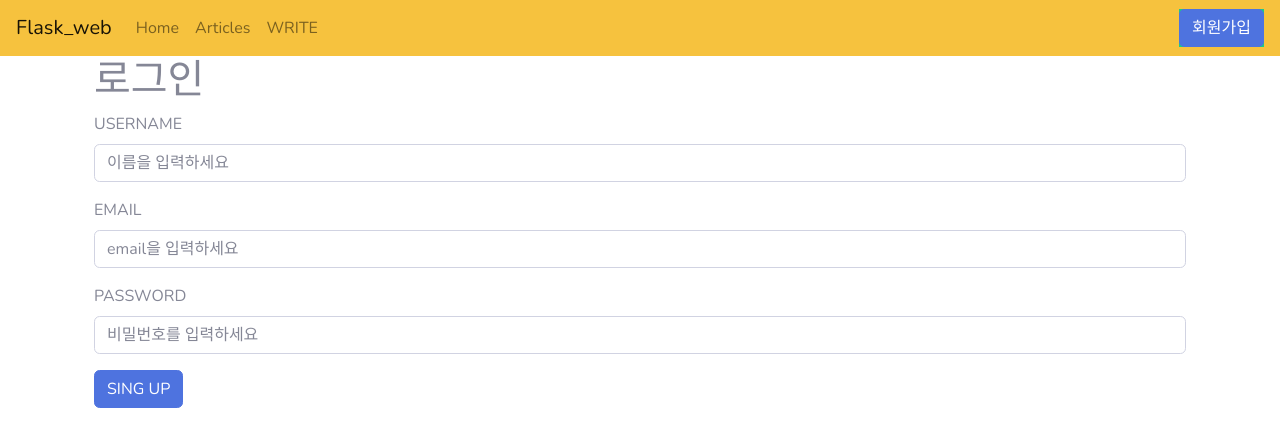
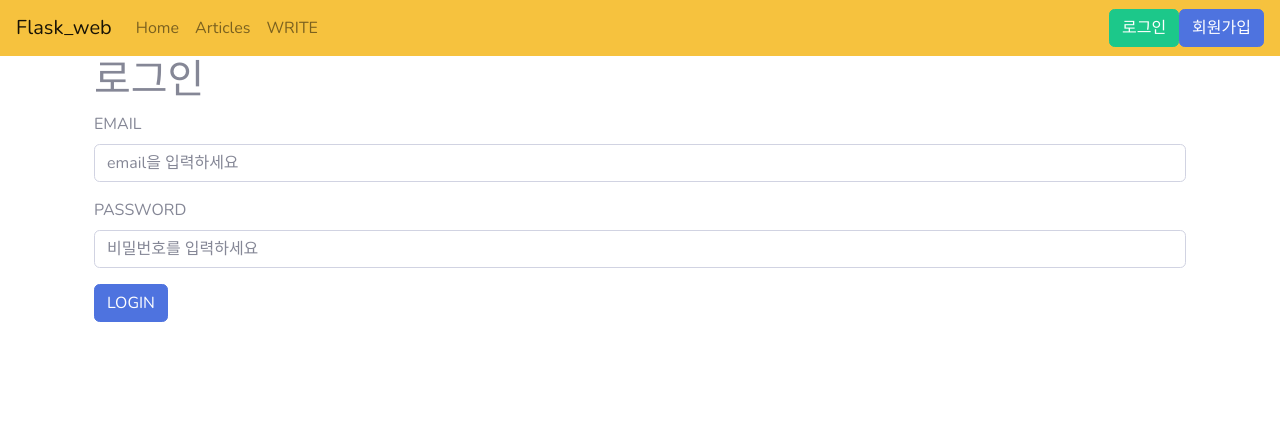
Before and after one commit to yeonsu725/flask_web, a Flask app: page /login in a window 1280 px wide. Shown: the top 447 px of the page. Run offline with Flask 2, Linux system fonts and the light colour scheme; some libraries are stand-ins or nearby versions.

Commit message:
login session

```diff
--- a/app.py
+++ b/app.py
@@ -1,7 +1,13 @@
-from flask import Flask , render_template, redirect, request # flask 가져오기
+from flask import Flask , render_template, redirect, request, session  # flask 가져오기 session : 로그인유지기능 만들기
 from data import Articles # data파일에서 함수이름 가져온거임
 import pymysql
 from passlib.hash import pbkdf2_sha256
+
+app = Flask(__name__)
+# 서버 띄우기
+# __name__:자체내장변수
+
+app.config['SECRET_KEY'] = 'gangnam'
 
 db_connection = pymysql.connect(
 	    user    = 'root',
@@ -11,13 +17,11 @@ db_connection = pymysql.connect(
     	charset = 'utf8'
 )
 
-app = Flask(__name__)
-# 서버 띄우기
-# __name__:자체내장변수
 
-@app.route('/hello')
-def hello_world():
-    return 'Hello World!'
+
+# @app.route('/hello')
+# def hello_world():
+#     return 'Hello World!'
 # 반응하는 코드를 만드는 애
 # / : 경로 /뒤에 hello를 쓰면 접속주소가 http://localhost:5000/ 에서 -->http://localhost:5000/hello 이걸로 바뀜
 
@@ -45,9 +49,12 @@ def hello_world():
 @app.route('/', methods=['GET', 'POST'])
 def index():
     name = 'KIM'
-    return render_template('index.html', data=name) # render_template 플라스크안에있는 라이브러리이기 때문에 위에서 import 해줘야함
+    print(len(session))
+    return render_template('index.html', data=name, user=session) # render_template 플라스크안에있는 라이브러리이기 때문에 위에서 import 해줘야함
     # render_template 를 실행시키면 templates 라는 폴더를 찾게됨. 그안에있는 index.html파일의 내용이 localhost:5000에 표기됨
     # render_template는 index.html를 랜더링 해주면서 data를 실어보낼수 있음
+
+
 
 @app.route('/articles', methods=['GET','POST'])
 def articles():
@@ -57,7 +64,10 @@ def articles():
     cursor.execute(sql)
     topics = cursor.fetchall() # db에서 조회한 결과를 fetchall이라는 걸로 모든결과물을 불러와서 보여준다~
     print(topics)
-    return render_template('articles.html', data=topics)
+    return render_template('articles.html', data=topics, user=session)
+
+
+
 
 @app.route('/detail/<ids>')
 # params 처리한다(=parameter(매개변수,인자) 처리한다) --> 현재 detail뒤에 1,2,3 id값이 변형되면서 오는데 여기다가 그걸 어떻게 표현하냐?? params 처리하면된다.
@@ -76,10 +86,13 @@ def detail(ids):
     # for data in list_data:
     #     if data['id']==int(ids):
     #         article = data  # 이제 가라데이터가 사라지고 sql문으로 database(= schema)를 불러오기때문에 for문을 사용하여 실행할 필요가 없음
-    return render_template('article.html', article=topic)
+    return render_template('article.html', article=topic, user=session)
     # Articles 가 article = data 이며 article=article의 오른쪽 article
     # 가라데이터 data.py는 딕셔너리 형태의 데이터였음 하지만 sql문으로 만든 database는 튜플형태로 반환을 함
     # 그래서 article , articles.html 의 데이터를 딕셔너리 형태에서 튜플문으로 바꿔줘야지 표기가 된다.
+
+
+
 
 @app.route('/delete/<ids>', methods=['GET', 'POST'])
 def delete(ids):
@@ -96,7 +109,7 @@ def delete(ids):
 def add_article():
     # get 이냐 post에 따라 다르게
     if request.method == 'GET':
-        return render_template('add_article.html')
+        return render_template('add_article.html', user=session)
 
     else:
         title = request.form["title"]
@@ -141,7 +154,7 @@ def edit_article(ids):
 @app.route('/register', methods=['GET','POST'])
 def register():
     if request.method == 'GET':
-        return render_template('register.html')
+        return render_template('register.html', user=session)
     else:
         username = request.form['username']
         email = request.form['email']
@@ -166,7 +179,7 @@ def register():
 @app.route('/login', methods=['GET', 'POST'])
 def login():
     if request.method == 'GET':
-        return render_template('login.html')
+        return render_template('login.html', user=session)
     else:
         email = request.form['email']
         password = request.form['password']
@@ -184,10 +197,22 @@ def login():
             #비번 맞는지 비교해야지
             result = pbkdf2_sha256.verify(password, user[3])
             if result == True:
-                return "SUCCESS"
+                # 로그인 유지기능 만들기 , secret 키가 필요함
+                session['id'] = user[0] # index 번호
+                session['username'] = user[1] # username
+                session['email'] = user[2] # email
+                session['date'] = user[4] # create_at
+                print(session)
+                return redirect('/')
             else:
                 return redirect('/login')
 
 
+# 로그아웃 만들기
+@app.route('/logout', methods=['GET', 'POST'])
+def logout():
+    session.clear() # session 지워주는 역할을 함
+    return redirect('/')
+
 if __name__ == '__main__':
     app.run(debug=True)
--- a/templates/includes/navbar.html
+++ b/templates/includes/navbar.html
@@ -17,5 +17,10 @@
 
         </ul>
     </div>
-    <a href="/register" class="bg-success" style="float: right;"><button class="btn btn-primary">회원가입</button></a>
+    {% if user|length == 0 %}
+    <a href="/login" class="bg" style="float: right;"><button class="btn btn-success">로그인</button></a>
+    <a href="/register" class="bg" style="float: right;"><button class="btn btn-primary">회원가입</button></a> {% else %}
+    <a href="/logout" class="bg" style="float: right;"><button class="btn btn-success">로그아웃</button></a> {% endif %}
+
+
 </nav>
--- a/templates/login.html
+++ b/templates/login.html
@@ -3,10 +3,6 @@
 <h1>로그인</h1>
 
 <form action="/login" , method="POST">
-    <div class="form-group">
-        <label for="exampleInputUsername">USERNAME</label>
-        <input type="text" class="form-control" name="username" id="exampleInputUsername" aria-describedby="emailHelp" placeholder="이름을 입력하세요">
-    </div>
 
     <div class="form-group">
         <label for="exampleInputEmail1">EMAIL</label>
@@ -18,7 +14,7 @@
         <input type="password" class="form-control" name="password" id="exampleInputPassword" aria-describedby="emailHelp" placeholder="비밀번호를 입력하세요">
     </div>
 
-    <button type="submit" class="btn btn-primary">SING UP</button>
+    <button type="submit" class="btn btn-primary">LOGIN</button>
 </form>
 
 {% endblock %}
```
Also changed, not shown: templates/index.html (+13 -2 lines).
